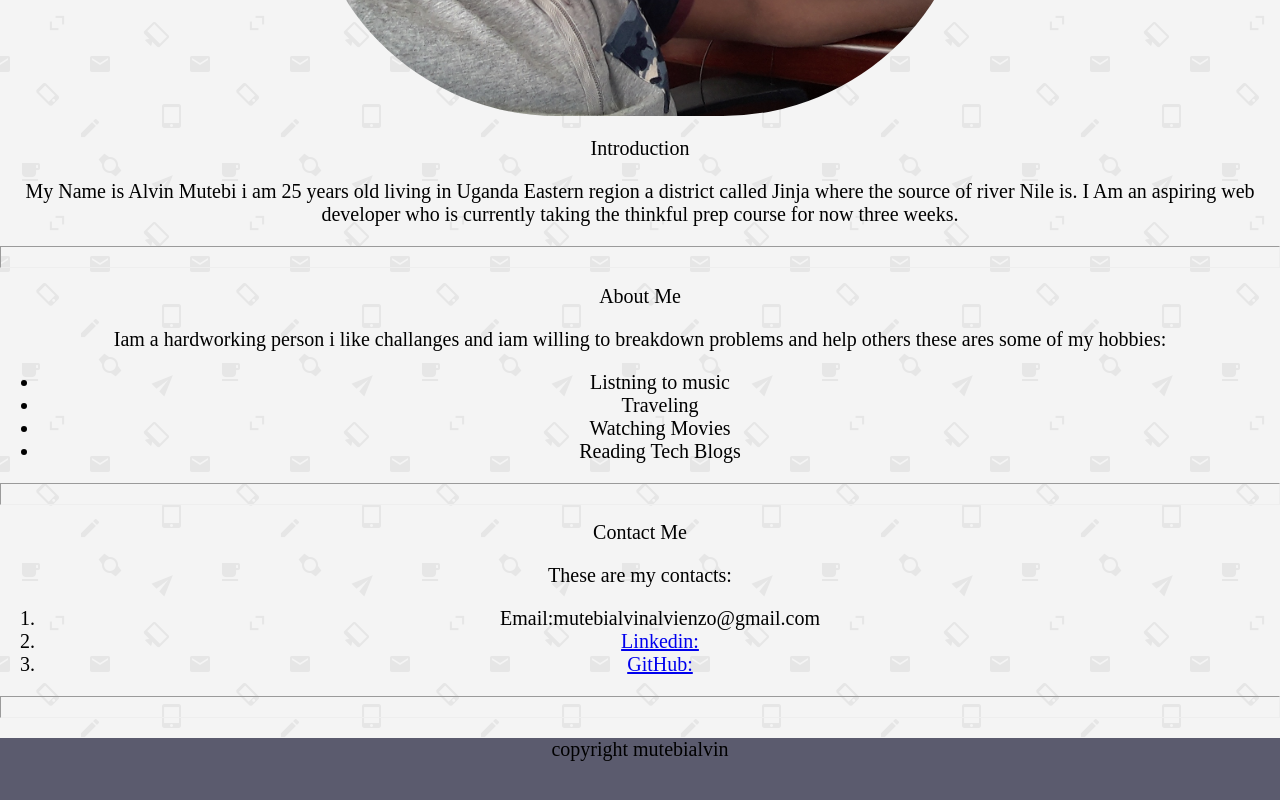
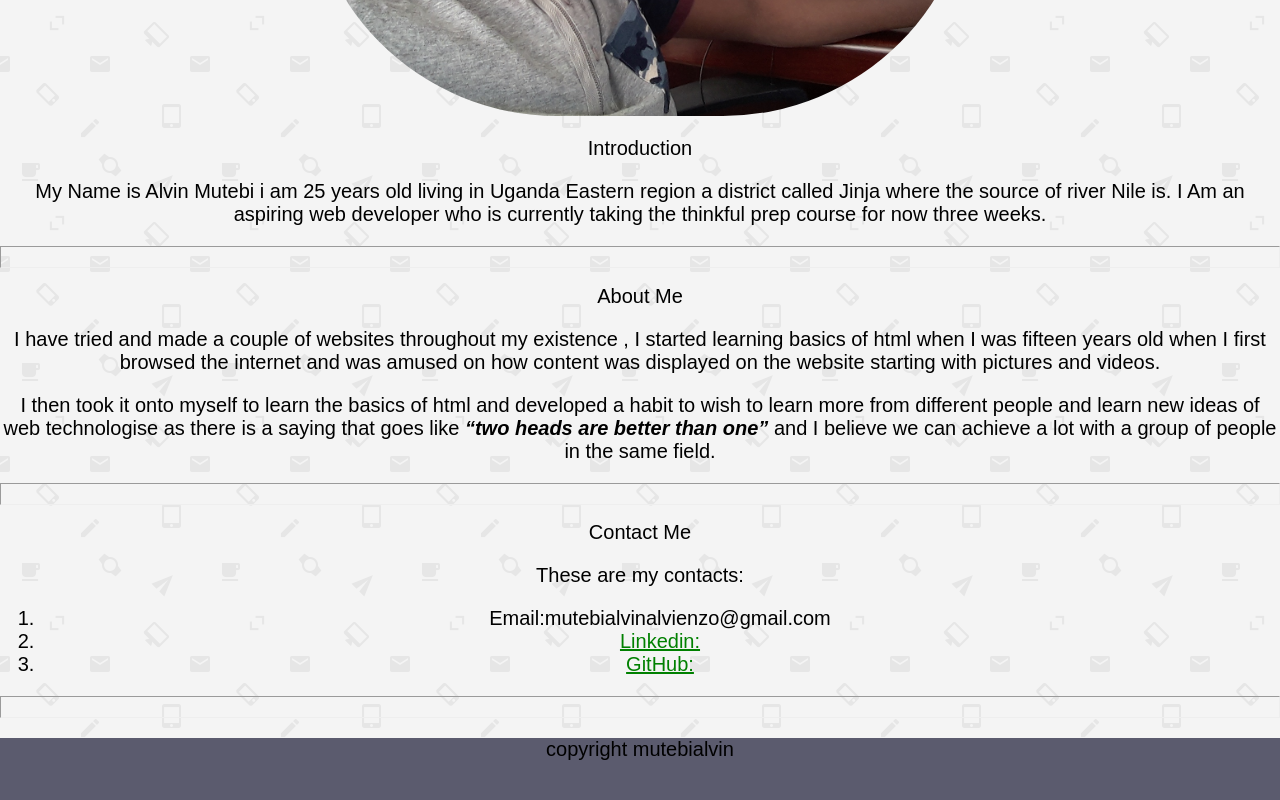
Before and after one commit to TolgaYazan/Portfolio-website, a plain HTML site: page index.html in a window 1280 px wide. Shown: the part 594-1394 px from the top of the page. Drawn offline with nearby package versions, Linux system fonts and the light colour scheme; a web font is replaced by a local one.

Commit message:
New changes on the website

```diff
--- a/index.html
+++ b/index.html
@@ -1,5 +1,6 @@
 <!DOCTYPE html>
 <html lang="en" dir="ltr">
+<!-- head start -->
   <head>
     <!-- normalize css cdn -->
     <link href="https://cdnjs.cloudflare.com/ajax/libs/normalize/8.0.1/normalize.min.css"rel="stylesheet"type="text/css"/>
@@ -10,6 +11,8 @@
     <meta charset="utf-8">
     <title>Alvin Mutebi's Portifoilio|Web Developer</title>
   </head>
+  <!-- end head -->
+  <!--start header  -->
   <header class="heading">
     <div>
       <h1>Alvin Mutebi</h1>
@@ -17,6 +20,8 @@
     </div>
     <hr>
   </header>
+  <!-- end header -->
+  <!-- start body -->
   <body>
     <main>
       <div class="main">
@@ -40,14 +45,9 @@
             <h2>About Me</h2>
             <article class="">
               <p>
-                Iam a hardworking person i like challanges and iam willing to breakdown problems and help others these ares some of my hobbies:
-                <ul>
-                  <li>Listning to music</li>
-                  <li>Traveling</li>
-                  <li>Watching Movies</li>
-                  <li>Reading Tech Blogs</li>
-                </ul>
+                I have tried and made a couple of websites throughout my existence , I started learning basics of html when I was fifteen years old when I first browsed the internet and was amused on how content was displayed on the website starting with pictures and videos.
               </p>
+              <p>I then took it onto myself to learn the basics of html and  developed a  habit to wish to learn more from different people and learn new ideas of web technologise as there is a saying that goes like <b><i>“two heads are better than one”</b></i> and I believe we can achieve a lot with a group of people in the same field.</p>
             </article>
           </div>
         </section>
@@ -62,8 +62,8 @@
               <p>
                 <ol>
                   <li>Email:mutebialvinalvienzo@gmail.com</li>
-                  <li><a href="https://www.linkedin.com/in/alvin-mutebi-a5356815b/">Linkedin:</a></li>
-                  <li><a href="https://github.com/alvienzo720">GitHub: </a></li>
+                  <li><a href="https://www.linkedin.com/in/alvin-mutebi-a5356815b/" target="_blank">Linkedin:</a></li>
+                  <li><a href="https://github.com/alvienzo720" target="_blank">GitHub: </a></li>
                 </ol>
               </p>
             </article>
@@ -80,4 +80,5 @@
 <!-- footer -->
 
   </body>
+  <!--end body  -->
 </html>
--- a/styles.css
+++ b/styles.css
@@ -5,10 +5,12 @@ body {
 .heading{
   height:150px;
   background-color: #5b5b6e;
+  font-family:fantasy;
 }
 .footer{
   height: 100px;
   background-color: #5b5b6e;
+  font-family:fantasy;
 }
 h1{font-size: 60px;}
 h2{font-size: 20px}
@@ -16,9 +18,11 @@ h3{font: 10px;}
 h1,h2,h3 {
   text-align:center;
   font-weight: 400;
+  font-family:fantasy;
 }
 p{font-size: 20px;
-  text-align: center;}
+  text-align: center;
+font-family:fantasy;}
 .img{
   height: 500px;
   position: center;
@@ -27,12 +31,18 @@ p{font-size: 20px;
 
 }
 .profile{
-  text-align: center;;
+  text-align: center;
+  font-family:fantasy;
 }
 li{font-size: 20px;
   text-align: center;
+  font-family:fantasy;
 }
 .horizontal{
   padding: 10px;
   color:#5b5b6e;
 }
+a:link    { color: green;  }
+a:visited { color: purple;   }
+a:hover   { color: yellow; }
+a:active  { color: red;  }
```
